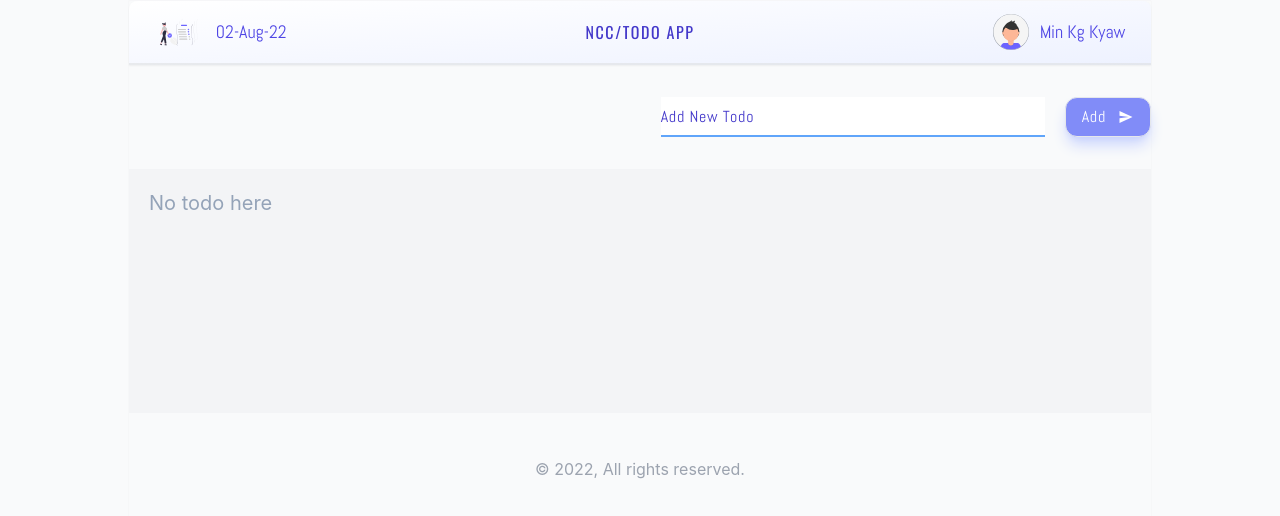
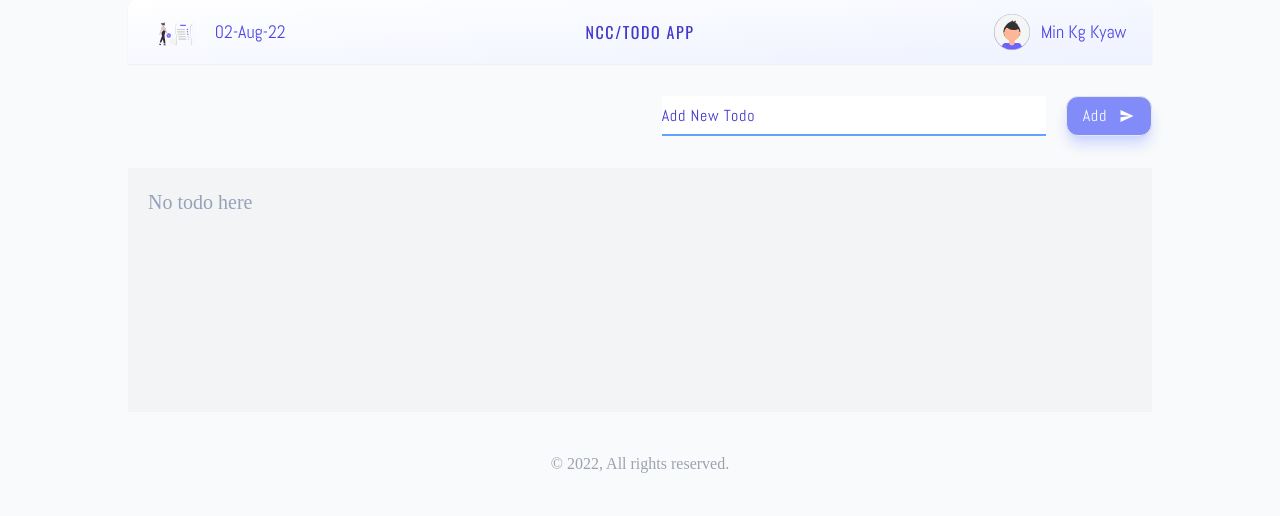
Before and after one commit to minkgkyaw/ncc-todo-tuto, a React (Vite) app: page / in a window 1280 px wide. Shown: the top 516 px of the page. Built offline with nearby package versions, Linux system fonts and the light colour scheme.

Commit message:
feat (css): add reset css

```diff
--- a/src/index.css
+++ b/src/index.css
@@ -1,13 +1,50 @@
-body {
-  margin: 0;
-  font-family: -apple-system, BlinkMacSystemFont, 'Segoe UI', 'Roboto', 'Oxygen',
-    'Ubuntu', 'Cantarell', 'Fira Sans', 'Droid Sans', 'Helvetica Neue',
-    sans-serif;
-  -webkit-font-smoothing: antialiased;
-  -moz-osx-font-smoothing: grayscale;
+* {
+  margin: 0%;
+  padding: 0;
+  box-sizing: border-box;
 }
 
-code {
-  font-family: source-code-pro, Menlo, Monaco, Consolas, 'Courier New',
-    monospace;
+html, body, div, span, applet, object, iframe,
+h1, h2, h3, h4, h5, h6, p, blockquote, pre,
+a, abbr, acronym, address, big, cite, code,
+del, dfn, em, img, ins, kbd, q, s, samp,
+small, strike, strong, sub, sup, tt, var,
+b, u, i, center,
+dl, dt, dd, ol, ul, li,
+fieldset, form, label, legend,
+table, caption, tbody, tfoot, thead, tr, th, td,
+article, aside, canvas, details, embed,
+figure, figcaption, footer, header, hgroup,
+menu, nav, output, ruby, section, summary,
+time, mark, audio, video {
+	margin: 0;
+	padding: 0;
+	border: 0;
+	font-size: 100%;
+	font: inherit;
+	vertical-align: baseline;
+  box-sizing: border-box;
 }
+/* HTML5 display-role reset for older browsers */
+article, aside, details, figcaption, figure,
+footer, header, hgroup, menu, nav, section {
+	display: block;
+}
+body {
+	line-height: 1;
+}
+ol, ul {
+	list-style: none;
+}
+blockquote, q {
+	quotes: none;
+}
+blockquote:before, blockquote:after,
+q:before, q:after {
+	content: '';
+	content: none;
+}
+table {
+	border-collapse: collapse;
+	border-spacing: 0;
+}
```
